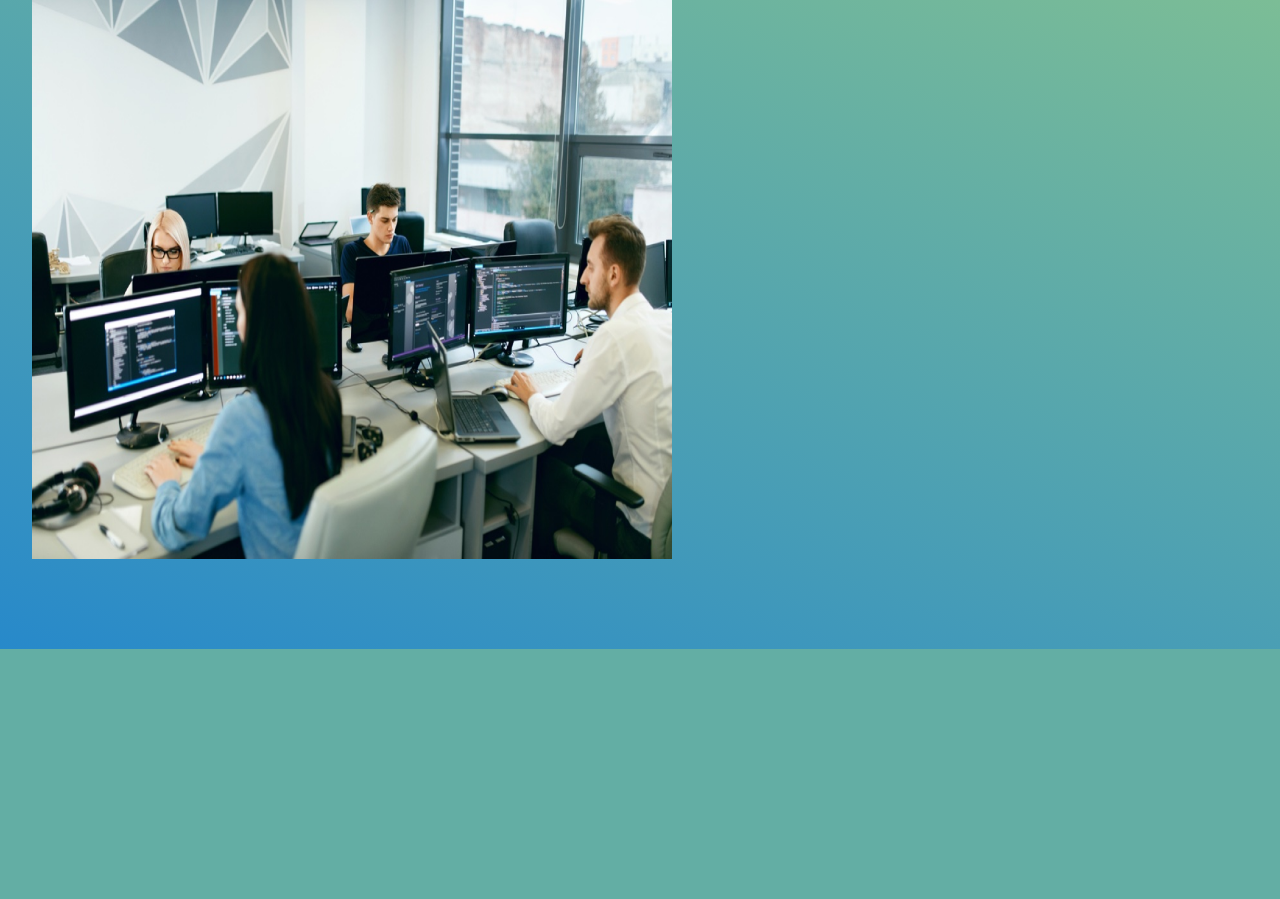
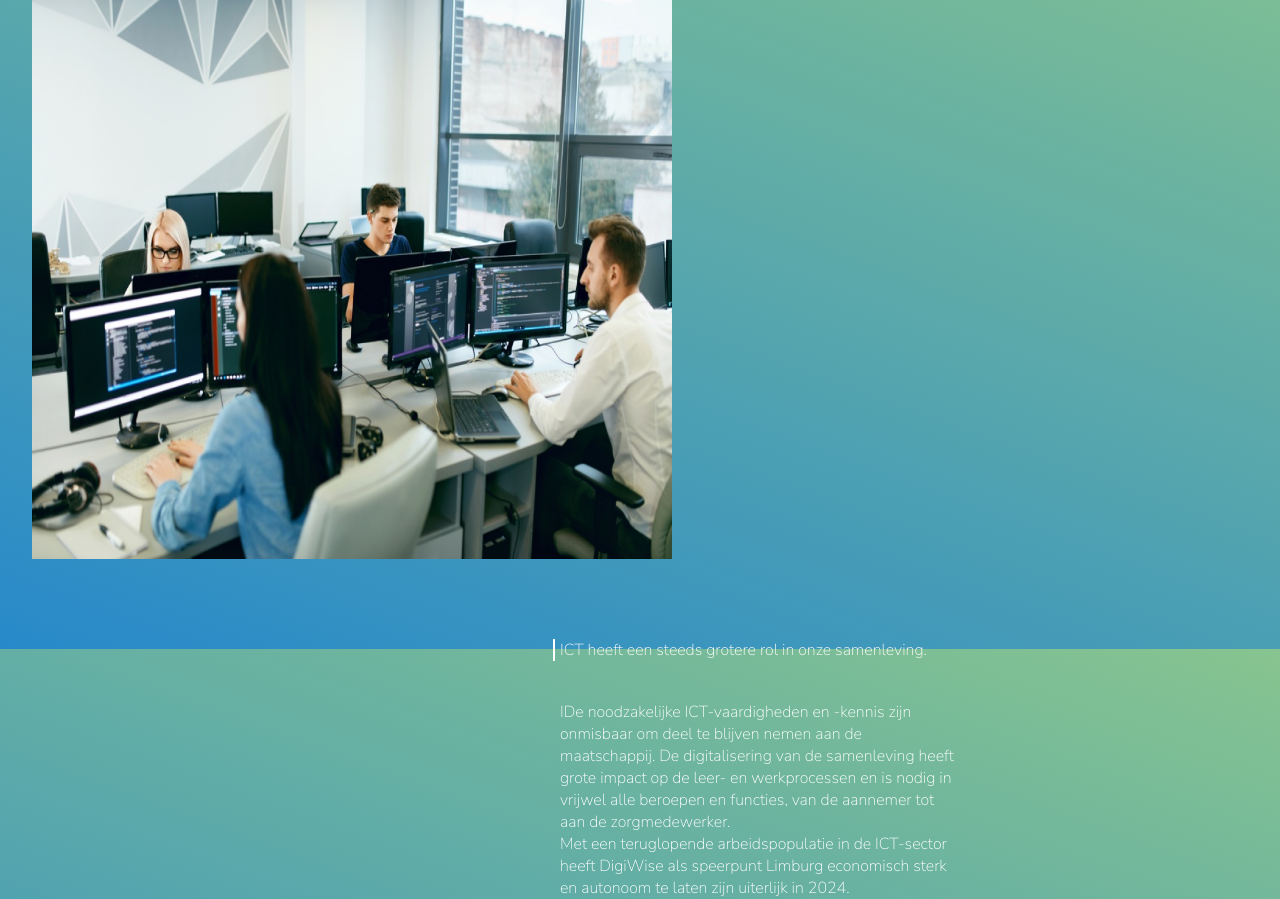
Before and after one commit to Parisxx/digiwise, a PHP site: page /story.php in a window 1280 px wide. Shown: the part 151-1050 px from the top of the page. Before the commit the page ends 800 px from the top, so only its background shows below. Run offline with PHP 8.4, Linux system fonts and the light colour scheme.

Commit message:
ons verhaal pagina

```diff
--- a/css/styles_story.css
+++ b/css/styles_story.css
@@ -19,4 +19,30 @@ body{
     width: 50%;
     margin-left: 4vh;
     margin-top: 10vh;
+    float: left;
 }
+
+.text_top{
+    float: right;
+    margin-right: 40vh;
+    color: white;
+    width: 50vh;
+
+}
+
+.line {
+    border-left: 2px solid white;
+    float: right;
+    margin-top: 10vh;
+    margin-bottom: 5vh;
+    max-height: 7vh;
+    padding-left:5px;
+}
+
+
+.text_bottom{
+    float: right;
+    margin-right: 40vh;
+    color: white;
+    width: 50vh;
+}
--- a/story.php
+++ b/story.php
@@ -13,5 +13,20 @@
 ?>
 <img class="picture" src="images/digiwise_2.png">
 
+
+<div class="line">
+<p  class="text_top"> ICT heeft een steeds grotere rol in onze samenleving.</p>
+</div>
+<p class="text_bottom">
+    IDe noodzakelijke ICT-vaardigheden en -kennis zijn onmisbaar
+    om deel te blijven nemen aan de maatschappij. De digitalisering van de samenleving
+    heeft grote impact op de leer- en werkprocessen en is nodig in vrijwel alle beroepen en functies,
+    van de aannemer tot aan de zorgmedewerker.
+</p>
+<p class="text_bottom">
+    Met een teruglopende arbeidspopulatie in de ICT-sector
+    heeft DigiWise als speerpunt Limburg economisch sterk en autonoom te laten zijn uiterlijk in 2024.
+</p>
+
 </body>
 </html>
```
